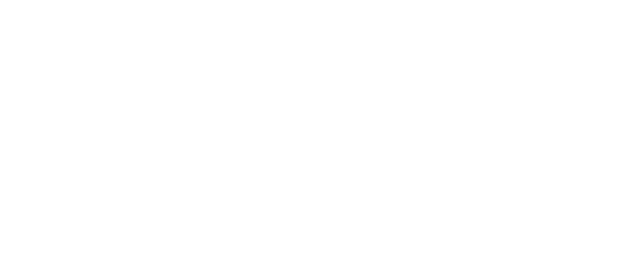
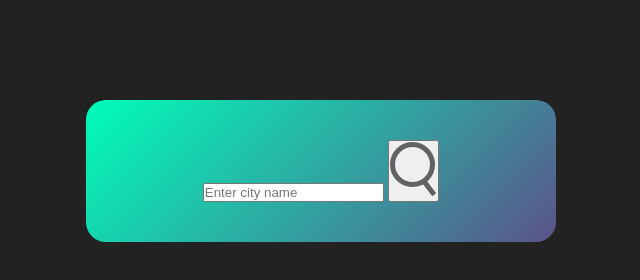
Before and after one commit to AaronGulman/weather-app, a plain HTML site: page index.html in a window 1280 px wide. Shown: the whole page, without its empty margins (319-959 px from the left). Drawn offline with Linux system fonts and the light colour scheme.

Commit message:
Card element -created

```diff
--- a/index.html
+++ b/index.html
@@ -8,6 +8,11 @@
 	<script src="script.js" defer></script>
 </head>
 <body>
-
+	<div class="card">
+		<div class="search">
+			<input type="text" placeholder="Enter city name" spellcheck="false">
+			<button><img src="/images/search.png"></button>
+		</div>
+	</div>
 </body>
 </html>
--- a/styles.css
+++ b/styles.css
@@ -4,3 +4,20 @@
 	font-family: "Poppins", sans-serif;
 	box-sizing: border-box;
 }
+
+
+body{
+	background: #222;
+
+}
+
+.card{
+	width: 90%;
+	max-width: 470px;
+	background: linear-gradient(135deg, #00feba, #5b548a);
+	color: #fff;
+	margin: 100px auto 0;
+	border-radius: 20px;
+	padding: 40px 35px;
+	text-align: center;
+}
```
